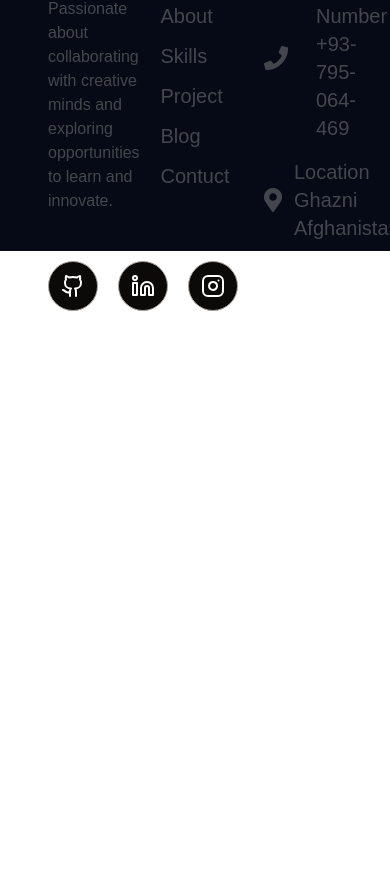
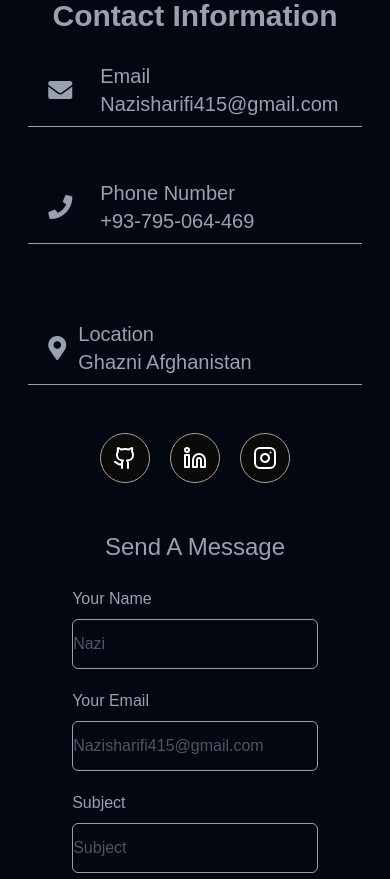
Before and after one commit to nazisharifi2025/NaziSharifi, a Next.js app: page / in a window 390 px wide. Shown: the part 7665-8544 px from the top of the page. Before the commit the page ends 7976 px from the top, so only its background shows below. Built offline with nearby package versions, Linux system fonts and the light colour scheme.

Commit message:
contuct style added

```diff
--- a/src/app/Componnint/Git.tsx
+++ b/src/app/Componnint/Git.tsx
@@ -2,6 +2,7 @@
 import { Github, Instagram, Linkedin } from 'lucide-react'
 import { useState } from 'react'
 import emailjs from '@emailjs/browser';
+import Link from 'next/link';
 
 function Git() {
   const [name, setName] = useState("");
@@ -47,29 +48,29 @@ function Git() {
       <div className='h-[90%] w-[90%] flex lg:flex-row flex-col my-12 items-center justify-between'>
 
         {/* Left - Info */}
-         <div className='lg:w-1/2 w-full h-full flex flex-col justify-center items-center'>
+         <div className='lg:w-1/2 w-full h-full flex flex-col gap-5 justify-center items-center'>
         <h1 className='font-bold text-3xl'>Contact Information</h1>
-        <div className='h-fit w-full flex flex-col lg:gap-7 md:gap-7 gap-0 '>
-            <div className='flex lg:gap-16 md:gap-16 gap-4 items-center lg:w-[60%] md:w-[60%] w-[95%] mx-auto h-fit p-2'>
+        <div className='h-fit w-full flex flex-col lg:gap-6 md:gap-7 gap-0 '>
+            <div className='flex lg:gap-16 md:gap-16 gap-4 border-b items-center lg:w-[60%] md:w-[60%] w-[95%] mx-auto h-fit p-2'>
                <i className="fas fa-envelope text-2xl p-3 bg-nav rounded-full"></i>
                <h2 className='text-xl'>Email <br /> Nazisharifi415@gmail.com</h2>
             </div>
             </div>
         <div className='h-fit w-full flex flex-col lg:gap-7 md:gap-7 gap-0 py-6'>
-            <div className='flex lg:gap-16 md:gap-16 gap-4 items-center lg:w-[60%] md:w-[60%] w-[95%] mx-auto h-fit p-2'>
+            <div className='flex lg:gap-16 md:gap-16 gap-4 border-b items-center lg:w-[60%] md:w-[60%] w-[95%] mx-auto h-fit p-2'>
                <i className="fas fa-phone text-2xl p-3 bg-nav rounded-full"></i>
                <h2 className='text-xl'>Phone Number <br /> +93-795-064-469</h2>
             </div>
             </div>
         <div className='h-fit w-full flex flex-col lg:gap-7 md:gap-7 gap-0 py-6'>
-            <div className='flex lg:gap-16 md:gap-16  items-center lg:w-[60%] md:w-[60%] w-[95%] mx-auto h-fit p-2'>
+            <div className='flex lg:gap-16 md:gap-16 border-b  items-center lg:w-[60%] md:w-[60%] w-[95%] mx-auto h-fit p-2'>
                <i className="fas fa-map-marker-alt text-2xl p-3 bg-nav rounded-full"></i>
                <h2 className='text-xl'>Location <br /> Ghazni Afghanistan</h2>
             </div>
-            <div className='flex space-x-14 text-nav justify-center items-center'>
-               <a href="https://github.com/nazisharifi2025"><Github/></a>
-               <a href="https://www.linkedin.com/in/nazi-sharifi-102735368/"><Linkedin/></a>
-                <a href="https://www.instagram.com/nazisharifi14/"><Instagram/></a>
+           <div className='flex gap-5 items-center justify-center mt-12'>
+               <button className=" p-3 text-white rounded-full border border-stone-400 bg-stone-950 hover:shadow-2xl shadow-fuchsia-400/50 hover:border-fuchsia-400/50"><Link href="https://github.com/nazisharifi2025" target="_blank"> <Github/> </Link></button>
+               <button className=" p-3 text-white rounded-full border border-stone-400 bg-stone-950 hover:shadow-2xl shadow-fuchsia-400/50 hover:border-fuchsia-400/50"><Link href="https://www.linkedin.com/in/nazi-sharifi-102735368/" target="_blank"> <Linkedin/></Link> </button>
+               <button className=" p-3 text-white rounded-full border border-stone-400 bg-stone-950 hover:shadow-2xl shadow-fuchsia-400/50 hover:border-fuchsia-400/50"><Link href="https://www.instagram.com/nazthe_coder?igsh=bWFzcGxoaXhhcXY0" target="_blank"> <Instagram/> </Link></button>
             </div>
         </div>
         </div>
@@ -80,7 +81,7 @@ function Git() {
 
           <form onSubmit={handleClick} className='w-full flex flex-col items-center gap-5'>
 
-            <label className='flex flex-col gap-2 w-[60%]'>
+            <label className='flex flex-col gap-2 w-[70%]'>
               Your Name
               <input
                 type="text"
@@ -91,7 +92,7 @@ function Git() {
               />
             </label>
 
-            <label className='flex flex-col gap-2 w-[60%]'>
+            <label className='flex flex-col gap-2 w-[70%]'>
               Your Email
               <input
                 type="text"
@@ -102,7 +103,7 @@ function Git() {
               />
             </label>
 
-            <label className='flex flex-col gap-2 w-[60%]'>
+            <label className='flex flex-col gap-2 w-[70%]'>
               Subject
               <input
                 value={subject}
@@ -113,7 +114,7 @@ function Git() {
               />
             </label>
 
-            <label className='flex flex-col gap-2 w-[60%]'>
+            <label className='flex flex-col gap-2 w-[70%]'>
               Your Message
               <textarea
                 value={message}
--- a/src/app/contactme/page.tsx
+++ /dev/null
@@ -1,17 +0,0 @@
-import { Github, Instagram, Linkedin } from 'lucide-react'
-import React from 'react'
-import Navbar from '../Componnint/Navbar'
-import Git from '../Componnint/Git'
-import Footer from '../Componnint/Footer'
-
-function page() {
-  return (
-    <div className='h-fit bg-gray-950 w-full'>
-        <Navbar />
-        <Git />
-        <Footer />
-    </div>
-  )
-}
-
-export default page
--- a/src/app/page.tsx
+++ b/src/app/page.tsx
@@ -1,5 +1,6 @@
 import AboutUs from "./Componnint/AboutUs";
 import Footer from "./Componnint/Footer";
+import Git from "./Componnint/Git";
 import Hero from "./Componnint/Hero";
 import Mysceel from "./Componnint/Mysceel";
 import Navbar from "./Componnint/Navbar";
@@ -12,6 +13,7 @@ export default function Home() {
     <AboutUs />
     <Mysceel />
     <Project />
+    <Git />
     <Footer/>
    </div>
   );
```
